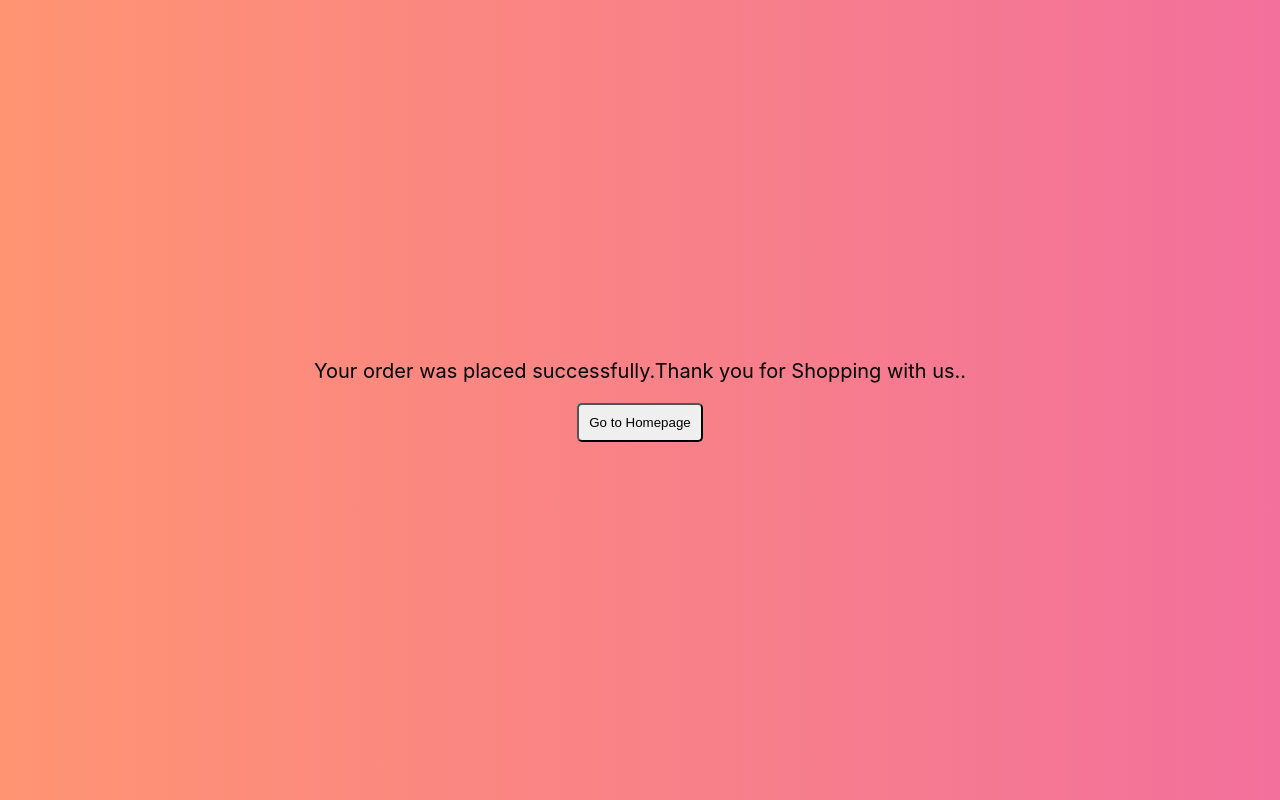
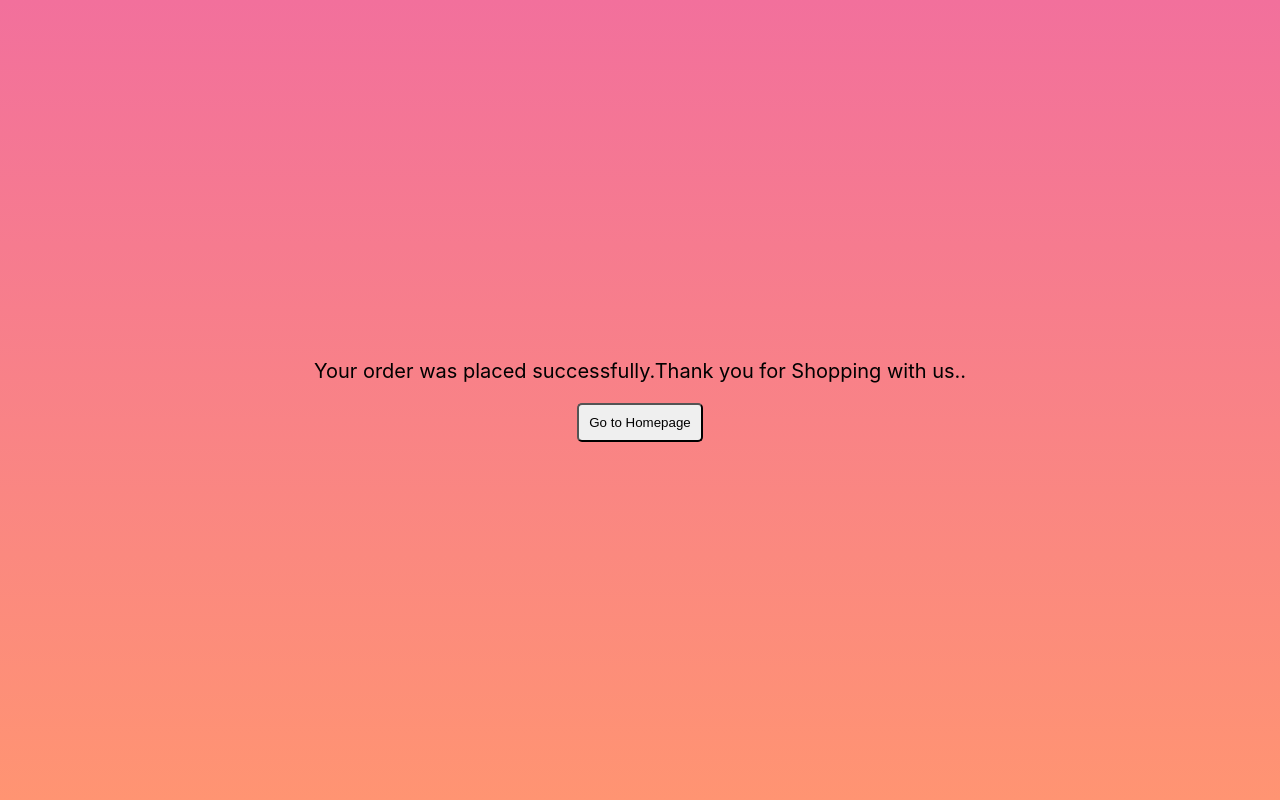
Before and after one commit to drrav31/Fashkart, a React (Create React App) app: page /success in a window 1280 px wide. Built offline with nearby package versions, Linux system fonts and the light colour scheme; no server answers.

Commit message:
fixed some issues

```diff
--- a/src/Pages/Cart.jsx
+++ b/src/Pages/Cart.jsx
@@ -179,7 +179,6 @@ const Cart = () => {
           amount:cart.totalPrice * 100,
           paymentMethodType:"card"
         })
-        console.log(res.data.client_secret)
 
         navigate("/success",{state:{stripeData:res.data, products:cart}});
 
--- a/src/Pages/Success.jsx
+++ b/src/Pages/Success.jsx
@@ -14,7 +14,7 @@ const Success = () => {
         flexDirection: "column",
         alignItems: "center",
         justifyContent: "center",
-        backgroundImage: "linear-gradient(to right, rgb(255, 148, 114), rgb(242, 112, 156))",
+        backgroundImage: "linear-gradient(to top, rgb(255, 148, 114), rgb(242, 112, 156))",
         fontSize: 20
       }}
     >
```
